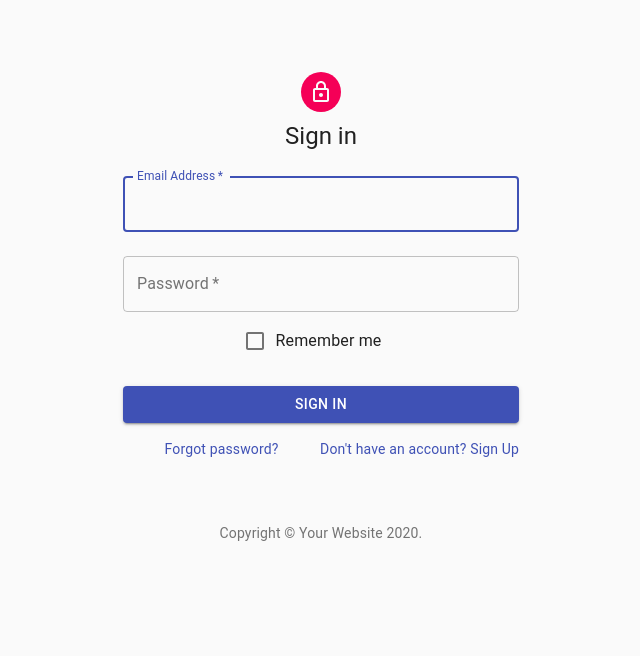
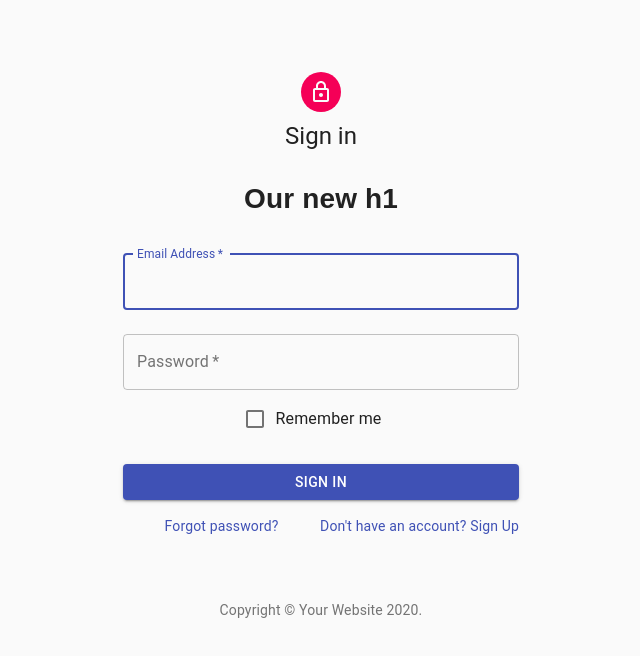
Before and after one commit to sagimisan/form-control-template, a React (Create React App) app: page / in a window 1280 px wide. Shown: the top 656 px of the page, without its empty margins (319-959 px from the left). Built offline with nearby package versions, Linux system fonts and the light colour scheme.

Commit message:
added an h1

```diff
--- a/src/components/Form.jsx
+++ b/src/components/Form.jsx
@@ -68,6 +68,8 @@ export default function SignIn() {
           noValidate
           onSubmit={handleSubmit((data) => alert(JSON.stringify(data)))}
         >
+          <h1>Our new h1</h1>
+
           <TextField
             variant="outlined"
             margin="normal"
```
Also changed, not shown: 1 other file (tests, documents, lock files or other folders).
